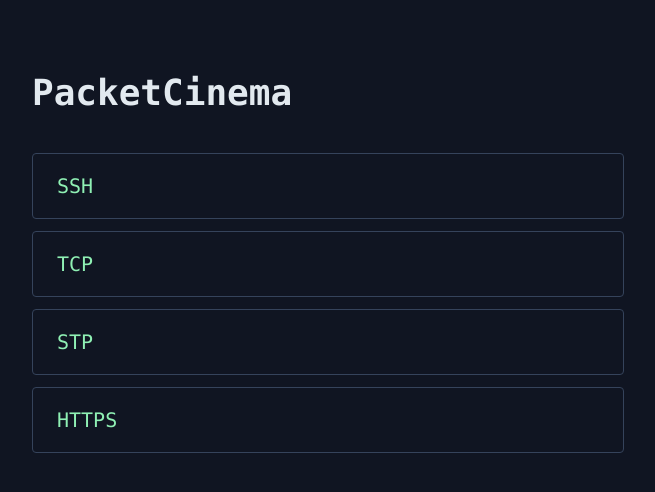
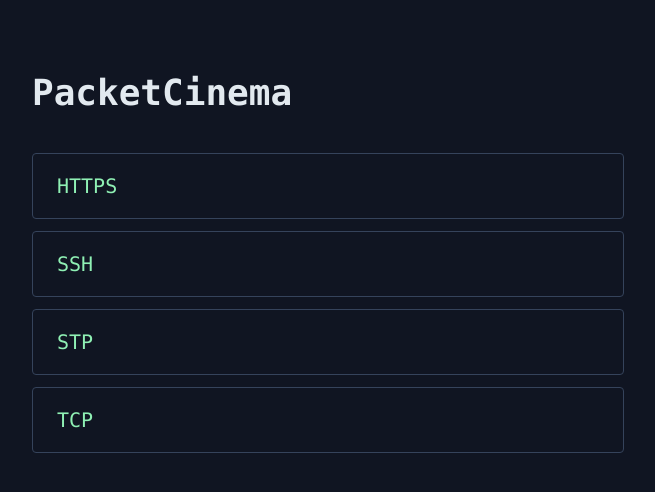
Before and after one commit to harutaro-aiueo/PacketCinema, a React (Vite) app: page / in a window 1280 px wide. Shown: the top 492 px of the page, without its empty margins (312-967 px from the left). Built offline with nearby package versions, Linux system fonts and the light colour scheme.

Commit message:
Sort home lesson index alphabetically (#5)

```diff
--- a/src/app/Home.tsx
+++ b/src/app/Home.tsx
@@ -6,11 +6,13 @@ export function Home({ catalog }: { catalog: readonly ProtocolDefinition[] }) {
     <main className="home">
       <h1>PacketCinema</h1>
       <nav className="home-lessons" aria-label="教材一覧">
-        {catalog.map((protocol) => (
-          <a className="home-card" href={"#/" + protocol.id} key={protocol.id}>
-            {protocol.title}
-          </a>
-        ))}
+        {[...catalog]
+          .sort((a, b) => a.title.localeCompare(b.title))
+          .map((protocol) => (
+            <a className="home-card" href={"#/" + protocol.id} key={protocol.id}>
+              {protocol.title}
+            </a>
+          ))}
       </nav>
     </main>
   );
```
